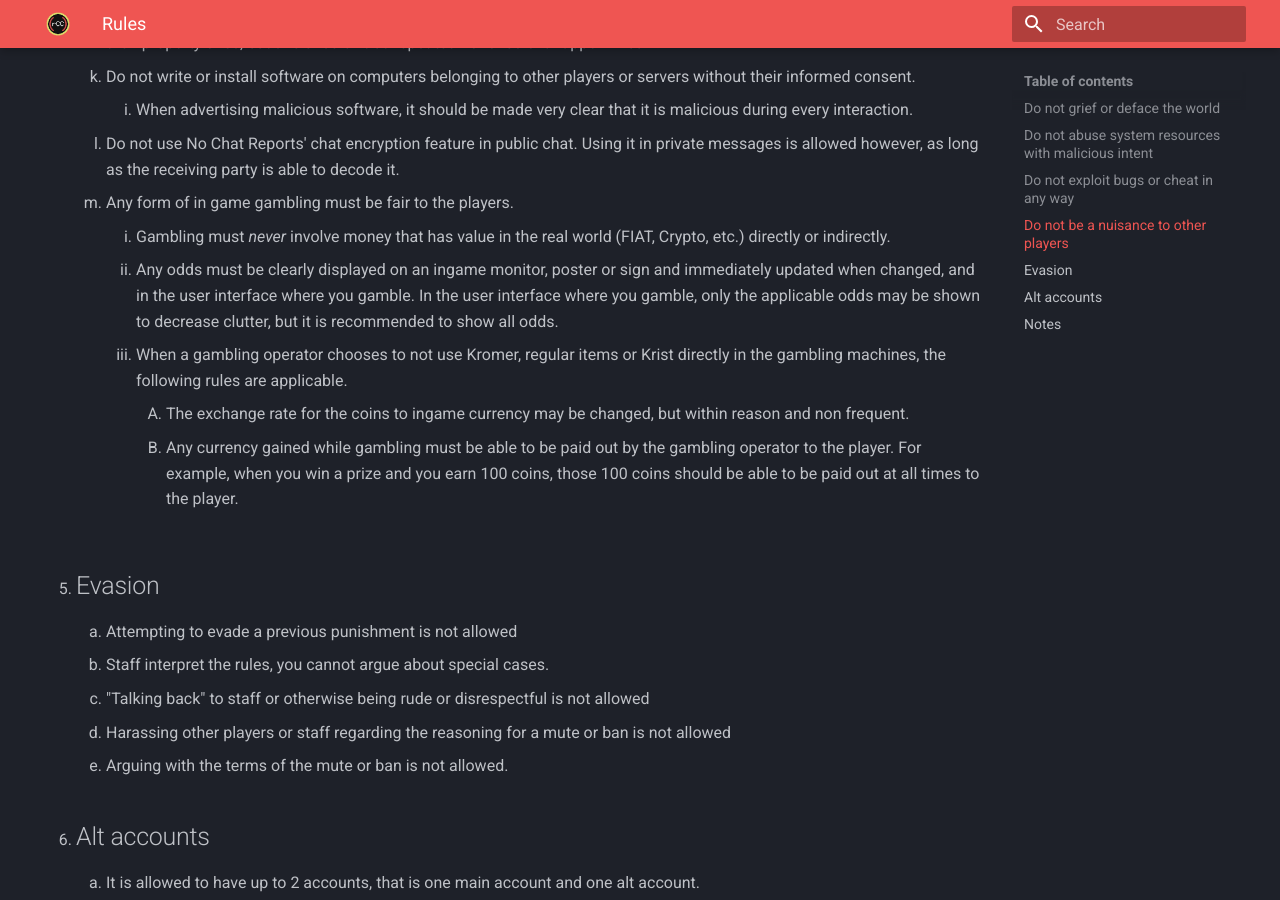
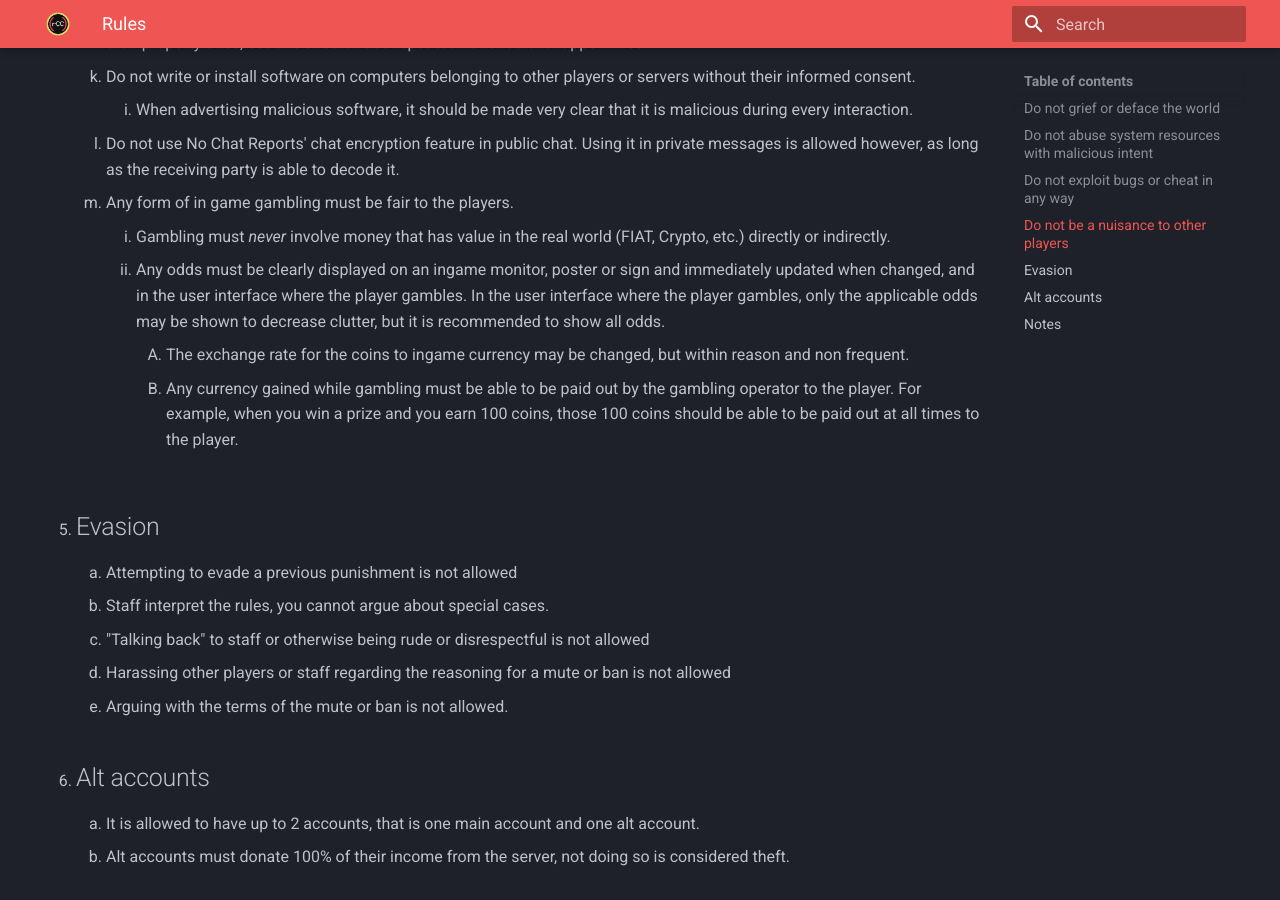
Before and after one commit to ReconnectedCC/docs, an MkDocs documentation site: the page built from docs/rules.md, in a window 1280 px wide and 900 px high, scrolled down 2097 px. Built offline with MkDocs 1.6.1 and Material for MkDocs 9.7.7, drawn with Linux system fonts in a browser that asks for light colours.

Commit message:
refer to player instead of you

```diff
--- a/docs/rules.md
+++ b/docs/rules.md
@@ -51,8 +51,7 @@
     12. Do not use No Chat Reports' chat encryption feature in public chat. Using it in private messages is allowed however, as long as the receiving party is able to decode it.
     13. Any form of in game gambling must be fair to the players.
         1. Gambling must *never* involve money that has value in the real world (FIAT, Crypto, etc.) directly or indirectly.
-        2. Any odds must be clearly displayed on an ingame monitor, poster or sign and immediately updated when changed, and in the user interface where you gamble. In the user interface where you gamble, only the applicable odds may be shown to decrease clutter, but it is recommended to show all odds.
-        3. When a gambling operator chooses to not use Kromer, regular items or Krist directly in the gambling machines, the following rules are applicable.
+        2. Any odds must be clearly displayed on an ingame monitor, poster or sign and immediately updated when changed, and in the user interface where the player gambles. In the user interface where the player gambles, only the applicable odds may be shown to decrease clutter, but it is recommended to show all odds.
             1. The exchange rate for the coins to ingame currency may be changed, but within reason and non frequent.
             2. Any currency gained while gambling must be able to be paid out by the gambling operator to the player. For example, when you win a prize and you earn 100 coins, those 100 coins should be able to be paid out at all times to the player.
 5.  ## Evasion
```
